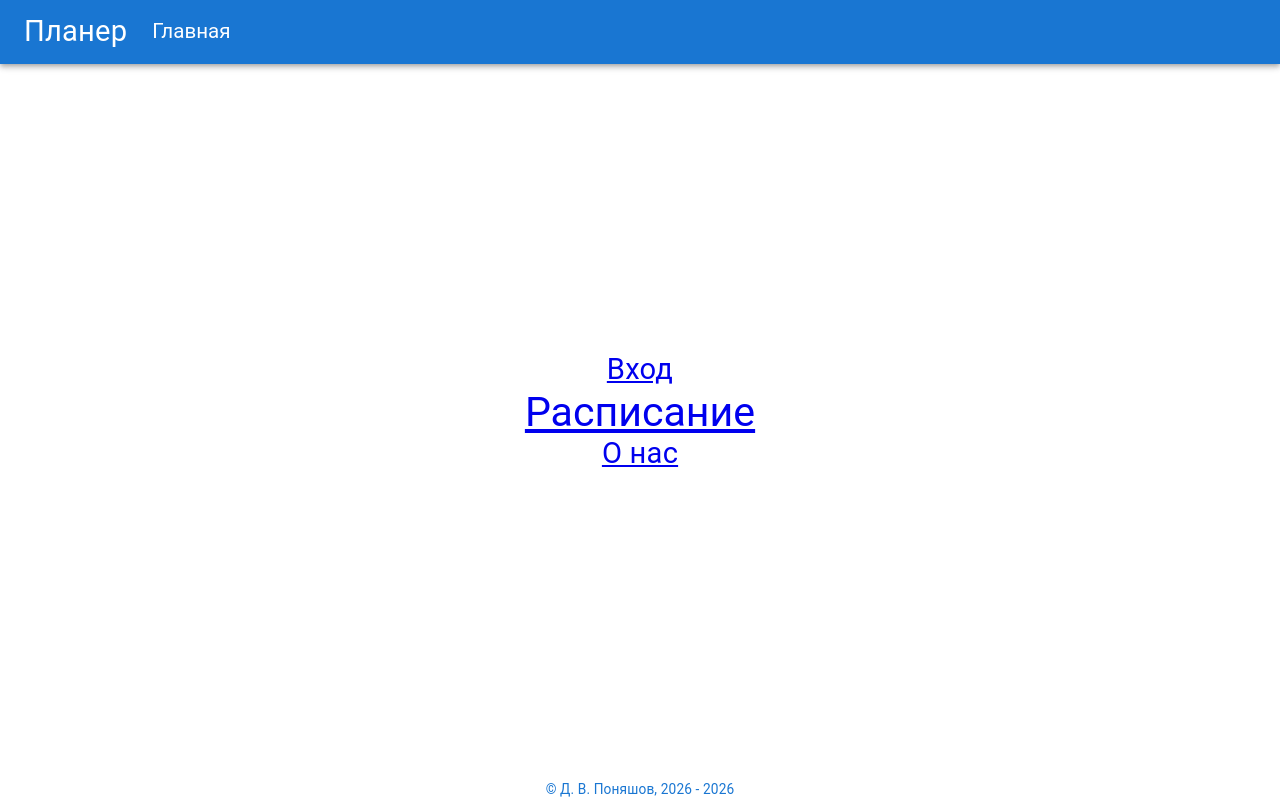
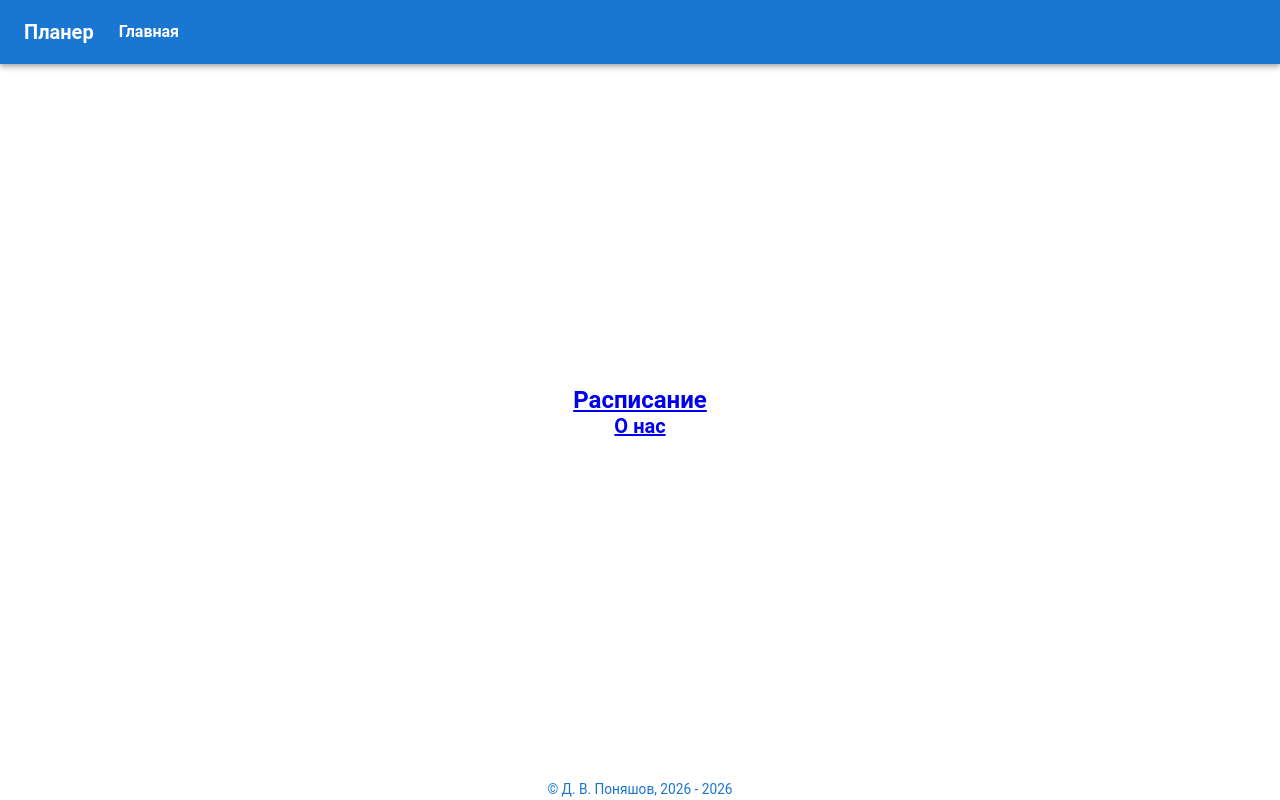
Before and after one commit to dponyashov/notebook-app, a React (Vite) app in the folder front-react/: page / in a window 1280 px wide. Built offline with nearby package versions, Linux system fonts and the light colour scheme.

Commit message:
front, add MUI styles v2.2

```diff
--- /dev/null
+++ b/front-react/src/components/pages/LoaderPage.tsx
@@ -0,0 +1,22 @@
+import { Box } from "@mui/material"
+import { PageCaptions } from "../../consts/pageCaptions"
+import { ThemedLoader } from "../UI/ThemedLoader"
+import TemplatePage from "./TemplatePage"
+
+const LoaderPage = () => {
+  return (
+    <TemplatePage pageCaption={PageCaptions.LOAD}>
+         <Box style={{
+                display: 'flex',
+                flexDirection: 'column',
+                alignItems: 'center',
+                justifyContent: 'center',
+                height: '100vh'
+            }}>
+            <ThemedLoader />
+        </Box>
+    </TemplatePage>
+  )
+}
+
+export default LoaderPage
--- a/front-react/src/components/pages/LoginPage.tsx
+++ b/front-react/src/components/pages/LoginPage.tsx
@@ -1,4 +1,4 @@
-import { useState } from "react";
+import { useEffect, useState } from "react";
 import { useNavigate } from "react-router-dom";
 import { AppRoutes } from "../../consts/routes";
 import ThemedButton from "../UI/ThemedButton";
@@ -9,6 +9,7 @@ import { PageCaptions } from "../../consts/pageCaptions";
 import type { ErrorType } from "../../types/error-types";
 import TemplatePage from "./TemplatePage";
 import { Box } from "@mui/material";
+import { useUser } from "../../hooks/useUser";
 
 
 const LoginPage = () => {
@@ -18,6 +19,8 @@ const LoginPage = () => {
     const [errors, setErrors] = useState<ErrorType[]>([]);
 
     const navigate = useNavigate();
+
+    const {user, authChecked} = useUser();
 
     const loginHandle = () => {
 
@@ -43,6 +46,12 @@ const LoginPage = () => {
     navigate(AppRoutes.REGISTRATION.value);
   }
 
+  useEffect(()=>{
+    if(user && authChecked) {
+      navigate(AppRoutes.HOME.value);
+    }}, [user, authChecked]
+  )
+
   return (
     <TemplatePage pageCaption={PageCaptions.LOGIN}>
       <Box style={{
--- a/front-react/src/components/pages/MainPage.tsx
+++ b/front-react/src/components/pages/MainPage.tsx
@@ -3,8 +3,10 @@ import { AppRoutes } from "../../consts/routes";
 import { PageCaptions } from "../../consts/pageCaptions";
 import { Box, Typography } from "@mui/material";
 import TemplatePage from "./TemplatePage";
+import { useUser } from "../../hooks/useUser";
 
 const MainPage = () => {
+    const {user} = useUser();
     return (
         <TemplatePage pageCaption={PageCaptions.HOME}>
             <Box style={{
@@ -14,9 +16,11 @@ const MainPage = () => {
                 justifyContent: 'center',
                 height: '100vh'
             }}>
-                <Link to={AppRoutes.LOGIN.value}>
-                    <Typography variant="h4">{AppRoutes.LOGIN.caption}</Typography>
-                </Link>
+                {
+                    !user && <Link to={AppRoutes.LOGIN.value}>
+                        <Typography variant="h4">{AppRoutes.LOGIN.caption}</Typography>
+                    </Link>
+                }
                 <Link to={AppRoutes.SCHEDULES.value}>
                     <Typography variant="h3">{AppRoutes.SCHEDULES.caption}</Typography>
                 </Link>
--- a/front-react/src/components/pages/NotFoundPage.tsx
+++ b/front-react/src/components/pages/NotFoundPage.tsx
@@ -1,10 +1,18 @@
-import { Typography } from "@mui/material"
+import { Box, Typography } from "@mui/material"
 import TemplatePage from "./TemplatePage"
 
 export default function NotFoundPage() {
   return (
     <TemplatePage>
-      <Typography>404 - Страница не найдена!</Typography>
+       <Box style={{
+                display: 'flex',
+                flexDirection: 'column',
+                alignItems: 'center',
+                justifyContent: 'center',
+                height: '100vh'
+            }}>
+        <Typography variant='h4'>404 - Страница не найдена!</Typography>
+      </Box>
     </TemplatePage>
   )
 }
--- a/front-react/src/components/pages/ProtectedPage.tsx
+++ b/front-react/src/components/pages/ProtectedPage.tsx
@@ -1,9 +1,9 @@
 import ErrorPage from "./ErrorPage";
 import { useUser } from "../../hooks/useUser";
-import { ThemedLoader } from "../UI/ThemedLoader";
-import LoginPage from "./LoginPage";
 import type { FC } from "react";
 import { Navigate } from "react-router-dom";
+import { AppRoutes } from "../../consts/routes";
+import LoaderPage from "./LoaderPage";
 
 
 interface ProtectedPageProps {
@@ -19,7 +19,7 @@ export const ProtectedPage: FC<ProtectedPageProps> = ({ roleName = '', children
         if(authChecked) {
             if( !user ) {
                 console.log('Go to LoginPage');
-                return <Navigate to='/login' />
+                return <Navigate to={AppRoutes.LOGIN.value} />
 
                 // return (<LoginPage />)
             } else if (roleName && roleName.trim() !== ''){
@@ -35,9 +35,9 @@ export const ProtectedPage: FC<ProtectedPageProps> = ({ roleName = '', children
         }
     // }, [user, authChecked]);
 
-    if( !authChecked || !user ){
+    if( !authChecked ){
         return (
-            <ThemedLoader />
+            <LoaderPage />
         )
     }
 
--- a/front-react/src/components/pages/RegistrationPage.tsx
+++ b/front-react/src/components/pages/RegistrationPage.tsx
@@ -1,5 +1,5 @@
 import { useNavigate } from 'react-router-dom';
-import { useState } from 'react';
+import { useEffect, useState } from 'react';
 import { AppRoutes } from '../../consts/routes';
 import ThemedButton from '../UI/ThemedButton';
 import { PageCaptions } from '../../consts/pageCaptions';
@@ -9,6 +9,7 @@ import ThemedErorText from '../UI/ThemedErorText';
 import type { ErrorType } from '../../types/error-types';
 import TemplatePage from './TemplatePage';
 import { Box } from '@mui/material';
+import { useUser } from '../../hooks/useUser';
 
 
 const RegistrationPage = () => {
@@ -18,6 +19,8 @@ const RegistrationPage = () => {
   const [errors, setErrors] = useState<ErrorType[]>([]);
 
   const navigate = useNavigate();
+
+  const {user, authChecked} = useUser();
 
   const registrationHandle = () => {
       const errorList = [];
@@ -41,6 +44,12 @@ const RegistrationPage = () => {
   const loginHandle = () => {
     navigate(AppRoutes.LOGIN.value);
   }
+
+  useEffect(()=>{
+    if(user && authChecked) {
+      navigate(AppRoutes.HOME.value);
+    }}, [user, authChecked]
+  )
 
   return (
     <TemplatePage pageCaption={PageCaptions.REGISTRY}>
--- a/front-react/src/consts/colors.ts
+++ b/front-react/src/consts/colorsTheme.ts
@@ -12,7 +12,6 @@ export const theme = createTheme({
         root: {
           margin: 0, // Убирает отступы глобально для всех Typography
           padding: 0,
-          font: ''
         },
       },
     },
@@ -25,13 +24,25 @@ export const theme = createTheme({
   },
   typography: {
     fontSize: 12,
-    // fontFamily: '"Roboto", "Helvetica", "Arial", sans-serif',
+    fontFamily: 'Roboto',// "Helvetica", "Arial", sans-serif',
 
     // Можно переопределить свойства для конкретных стилей (вариантов)
-    // h1: {
-    //   fontSize: '2.5rem',
-    //   fontWeight: 600,
-    // },
+    h6: {
+      fontSize: '0.85rem',
+      fontWeight: 600,
+    },
+    h5: {
+      fontSize: '1.0rem',
+      fontWeight: 650,
+    },
+    h4: {
+      fontSize: '1.25rem',
+      fontWeight: 700,
+    },
+    h3: {
+      fontSize: '1.5rem',
+      fontWeight: 750,
+    },
   },
   palette: {
     // primary: {
--- a/front-react/src/consts/pageCaptions.ts
+++ b/front-react/src/consts/pageCaptions.ts
@@ -3,6 +3,7 @@ export const PageCaptions = {
     LOGIN: 'Вход',
     REGISTRY: 'Регистрация',
     SCHEDULE: 'Расписание',
+    LOAD: 'Загрузка...',
     ABOUT: 'О нас',
     ERROR: 'Ошибка',
 }
```
Also changed, not shown: front-react/src/App.tsx (+4 -6 lines).
